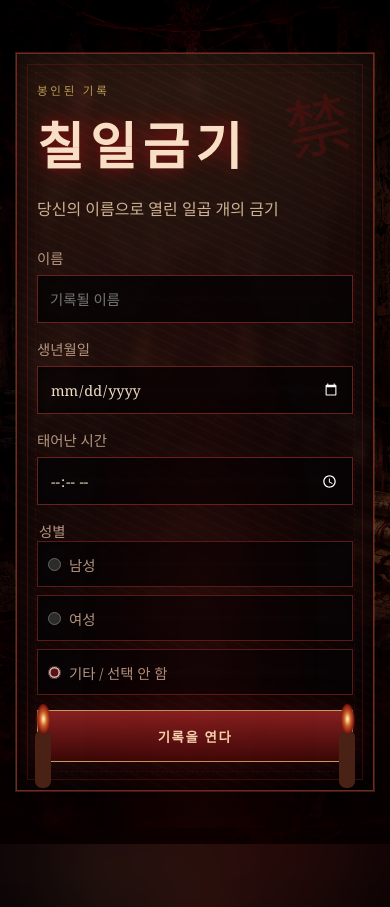
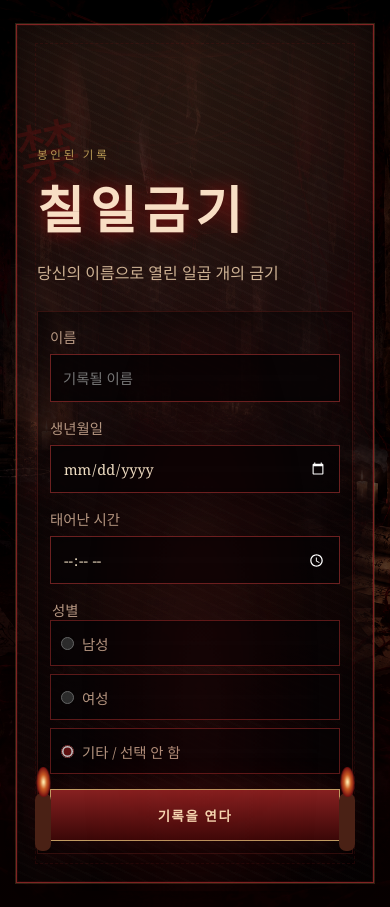
Before and after one commit to alialialicee/ali_77gi, a React (Vite) app: page / in a window 390 px wide. Before the commit the page ends 844 px from the top, so only its background shows below. Built offline with nearby package versions, Linux system fonts and the light colour scheme.

Commit message:
Improve mobile panel background visibility

```diff
--- a/src/styles.css
+++ b/src/styles.css
@@ -493,3 +493,128 @@ to{opacity:1;filter:none;transform:none}
     height: clamp(90px, 31vw, 110px);
   }
 }
+
+/* Mobile-first panel interior backgrounds: keep occult scene visible inside large cards. */
+.intro-card,
+.result-document {
+  isolation: isolate;
+}
+
+.intro-card::before,
+.result-document::before {
+  content: "";
+  position: absolute;
+  inset: 0;
+  z-index: 0;
+  pointer-events: none;
+  background-repeat: no-repeat;
+  background-size: cover;
+  mix-blend-mode: screen;
+}
+
+.intro-card::after,
+.result-document::after {
+  z-index: 3;
+  pointer-events: none;
+}
+
+.intro-card > *,
+.result-document > * {
+  position: relative;
+  z-index: 2;
+}
+
+.intro-card::before {
+  background-image:
+    linear-gradient(145deg, rgba(6, 2, 3, 0.62), rgba(18, 5, 5, 0.54) 45%, rgba(0, 0, 0, 0.78)),
+    radial-gradient(circle at 50% 12%, rgba(185, 154, 85, 0.16), transparent 34%),
+    url("./assets/bg-intro.png");
+  background-position: center;
+  opacity: 0.38;
+}
+
+.intro-card {
+  background:
+    radial-gradient(circle at 50% 0, rgba(185, 154, 85, 0.06), transparent 34%),
+    linear-gradient(145deg, rgba(47, 22, 17, 0.52), rgba(17, 7, 7, 0.62) 58%, rgba(7, 3, 4, 0.68)),
+    repeating-linear-gradient(25deg, rgba(255, 236, 190, 0.05) 0 2px, transparent 2px 9px);
+}
+
+.intro-card .ritual-form {
+  padding: 14px 12px 12px;
+  border: 1px solid rgba(142, 42, 32, 0.28);
+  background: linear-gradient(180deg, rgba(8, 3, 4, 0.34), rgba(8, 3, 4, 0.48));
+  box-shadow: inset 0 0 28px rgba(0, 0, 0, 0.44);
+}
+
+.intro-card input,
+.intro-card .radio-card {
+  background: rgba(8, 4, 5, 0.88);
+}
+
+.result-document::before {
+  background-image:
+    linear-gradient(145deg, rgba(5, 2, 3, 0.64), rgba(20, 5, 5, 0.5) 45%, rgba(0, 0, 0, 0.76)),
+    radial-gradient(circle at 50% 8%, rgba(185, 154, 85, 0.13), transparent 32%),
+    url("./assets/bg-result.png");
+  background-position: center top;
+  opacity: 0.34;
+}
+
+.result-document {
+  background:
+    radial-gradient(circle at 50% 2%, rgba(109, 27, 20, 0.08), transparent 32%),
+    linear-gradient(145deg, rgba(43, 21, 16, 0.56), rgba(18, 8, 9, 0.66) 58%, rgba(8, 3, 4, 0.72)),
+    repeating-linear-gradient(12deg, rgba(243, 209, 155, 0.032) 0 1px, transparent 1px 7px);
+}
+
+.common-warnings div,
+.absolute-taboo {
+  background: linear-gradient(135deg, rgba(22, 9, 8, 0.8), rgba(9, 4, 4, 0.88));
+}
+
+.daily-card {
+  background:
+    radial-gradient(circle at 92% 12%, rgba(141, 22, 21, 0.08), transparent 24%),
+    linear-gradient(135deg, rgba(33, 16, 13, 0.78), rgba(11, 4, 4, 0.86));
+}
+
+.daily-card dl div,
+.final-warning {
+  background-color: rgba(7, 3, 3, 0.78);
+}
+
+@media (max-width: 519px) {
+  .intro-card::before {
+    opacity: 0.44;
+    background-position: center top;
+  }
+
+  .intro-card {
+    background:
+      radial-gradient(circle at 50% 0, rgba(185, 154, 85, 0.05), transparent 34%),
+      linear-gradient(145deg, rgba(47, 22, 17, 0.5), rgba(17, 7, 7, 0.58) 58%, rgba(7, 3, 4, 0.64)),
+      repeating-linear-gradient(25deg, rgba(255, 236, 190, 0.045) 0 2px, transparent 2px 9px);
+  }
+
+  .result-document::before {
+    opacity: 0.4;
+  }
+
+  .result-document {
+    background:
+      radial-gradient(circle at 50% 2%, rgba(109, 27, 20, 0.07), transparent 32%),
+      linear-gradient(145deg, rgba(43, 21, 16, 0.54), rgba(18, 8, 9, 0.62) 58%, rgba(8, 3, 4, 0.68)),
+      repeating-linear-gradient(12deg, rgba(243, 209, 155, 0.03) 0 1px, transparent 1px 7px);
+  }
+
+  .daily-list {
+    gap: 18px;
+  }
+
+  .daily-card {
+    background:
+      radial-gradient(circle at 92% 12%, rgba(141, 22, 21, 0.08), transparent 24%),
+      linear-gradient(135deg, rgba(33, 16, 13, 0.76), rgba(11, 4, 4, 0.84));
+  }
+}
```
